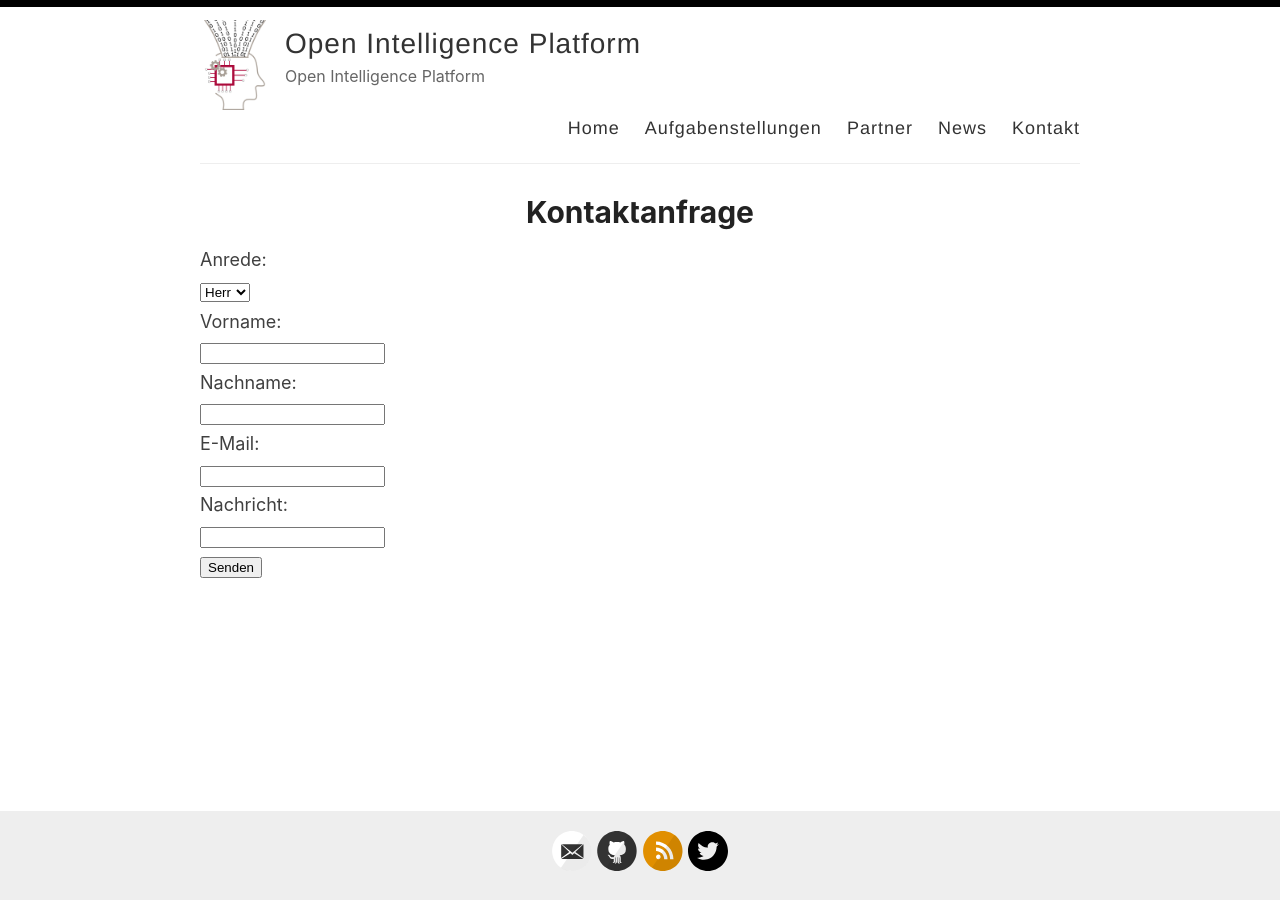
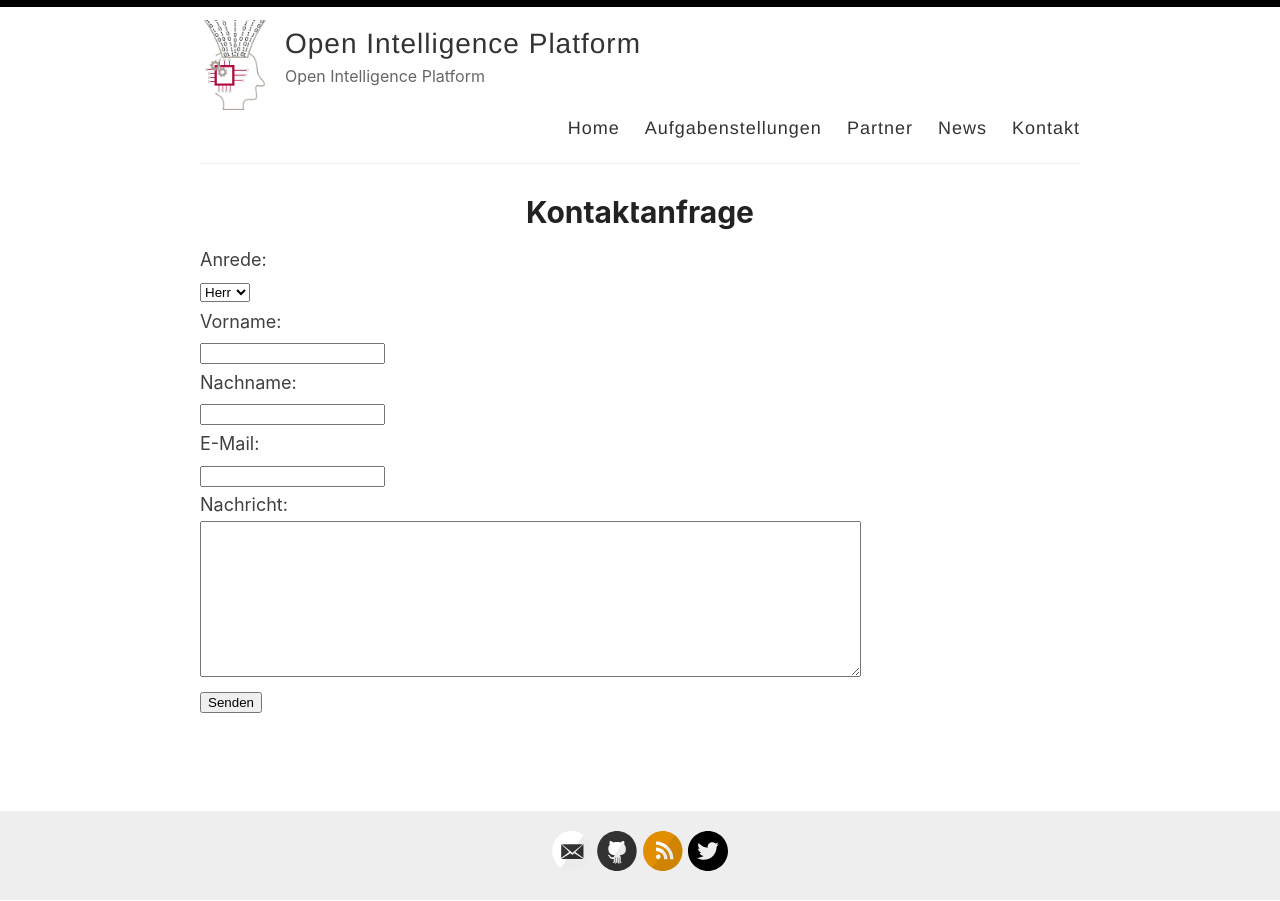
Before and after one commit to OpenIntelligencePlatform/OpenIntelligencePlatform.github.io, a Jekyll site: the page built from _pages/contact.html, in a window 1280 px wide. Built offline with Jekyll 4.4.1, drawn with Linux system fonts in a browser that asks for light colours; comment, search, counter and statistics services are not loaded.

Commit message:
Update contact.html

```diff
--- a/_pages/contact.html
+++ b/_pages/contact.html
@@ -18,10 +18,12 @@ title: Kontaktanfrage
   E-Mail:<br>
   <input type="text" name="entry.1688905845" id="entry.1688905845"><br>
   Nachricht:<br>
-  <input type="text" name="entry.416903834" id="entry.416903834"><br>
+  <textarea name="entry.416903834" id="entry.416903834" rows="10" cols="80">
+  </textarea><br>
   <input type="submit" value="Senden">
 </form>
 
+<iframe name="hidden_iframe" id="hidden_iframe" style="display:none;" onload="if(submitted) {}"></iframe>
 
 <script src="assets/js/jquery.min.js"></script>
 <script type="text/javascript">var submitted=false;</script>
```
